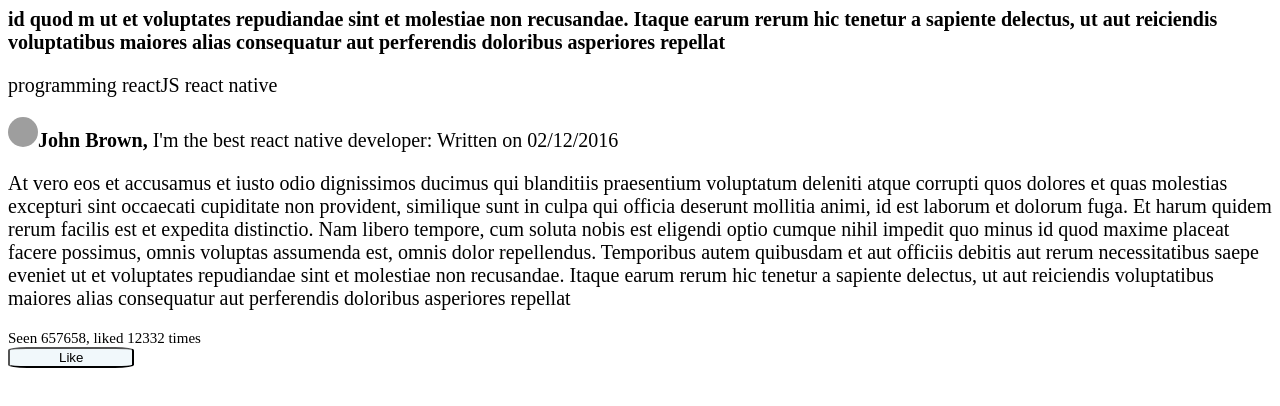
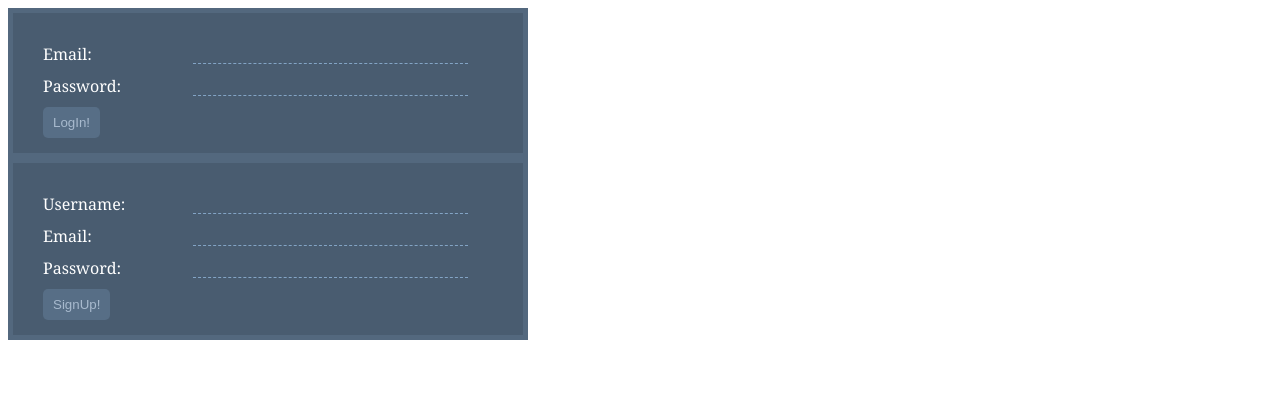
Before and after one commit to iteratehackerspace/ArmDev-, a React (Create React App) app: page / in a window 1280 px wide. Shown: the top 406 px of the page. Built offline with nearby package versions, Linux system fonts and the light colour scheme; grey boxes are pictures that could not be loaded; the HTML template or start-up script is replaced by a standard one.

Commit message:
login & signup boxes

```diff
--- a/src/App.js
+++ b/src/App.js
@@ -2,12 +2,15 @@ import React, { Component } from 'react';
 import NewBlogPost from './components/NewBlogPost.jsx';
 import AllBlogPosts from './components/AllBlogPosts.jsx';
 import FrontPage from './components/frontpage/FrontPage.jsx'
+import LogInBox from './components/logInBox.jsx';
+import SignUpBox from './components/signUpBox.jsx';
 
 class App extends Component {
   render() {
     return (
       <div>
-        <AllBlogPosts />
+        <LogInBox />
+        <SignUpBox />
       </div>
     );
   }
--- /dev/null
+++ b/src/components/logInBox.jsx
@@ -0,0 +1,21 @@
+import React, { Component } from 'react';
+import '../css/logInBox.css'
+
+
+class LogInBox extends Component {
+  render() {
+    return(
+      <div className="loginBox">
+        <label>
+          <span>Email: </span><input type="text" id="email"/>
+        </label>
+        <label>
+          <span>Password: </span><input type="password" name="pass"/>
+        </label>
+        <button>LogIn!</button>
+      </div>
+    )
+  }
+}
+
+export default LogInBox;
--- /dev/null
+++ b/src/components/signUpBox.jsx
@@ -0,0 +1,24 @@
+import React, { Component } from 'react';
+import '../css/signUpBox.css'
+
+
+class SignUpBox extends Component {
+  render() {
+    return(
+      <div className="signUpBox">
+        <label>
+          <span>Username: </span><input type="text" id="uname"/>
+        </label>
+        <label>
+          <span>Email: </span><input type="text" id="email"/>
+        </label>
+        <label>
+          <span>Password: </span><input type="password" name="pass"/>
+        </label>
+        <button>SignUp!</button>
+      </div>
+    )
+  }
+}
+
+export default SignUpBox;
--- /dev/null
+++ b/src/css/logInBox.css
@@ -0,0 +1,46 @@
+.loginBox{
+  width: 450px;
+  font-size: 16px;
+  background: #495C70;
+  padding: 30px 30px 15px 30px;
+  border: 5px solid #53687E;
+}
+.loginBox label
+{
+    font-family: Georgia, "Times New Roman", Times, serif;
+    font-size: 16px;
+    color: #fff;
+    display:block;
+    margin-bottom: 10px;
+}
+.loginBox label > span{
+    display: inline-block;
+    float: left;
+    width: 150px;
+}
+.loginBox input[type=text],
+.loginBox input[type=password]
+{
+    background: transparent;
+    border: none;
+    border-bottom: 1px dashed #83A4C5;
+    width: 275px;
+    outline: none;
+    padding: 0px 0px 0px 0px;
+    font-style: italic;
+}
+.loginBox input[type=text]:focus,
+.loginBox input[type=password]:focus
+{
+    border-bottom: 1px dashed #D9FFA9;
+}
+.loginBox button{
+    background: #576E86;
+    border: none;
+    padding: 8px 10px 8px 10px;
+    border-radius: 5px;
+    color: #A8BACE;
+}
+.loginBox button:hover{
+background: #394D61;
+}
--- /dev/null
+++ b/src/css/signUpBox.css
@@ -0,0 +1,46 @@
+.signUpBox{
+  width: 450px;
+  font-size: 16px;
+  background: #495C70;
+  padding: 30px 30px 15px 30px;
+  border: 5px solid #53687E;
+}
+.signUpBox label
+{
+    font-family: Georgia, "Times New Roman", Times, serif;
+    font-size: 16px;
+    color: #fff;
+    display:block;
+    margin-bottom: 10px;
+}
+.signUpBox label > span{
+    display: inline-block;
+    float: left;
+    width: 150px;
+}
+.signUpBox input[type=text],
+.signUpBox input[type=password]
+{
+    background: transparent;
+    border: none;
+    border-bottom: 1px dashed #83A4C5;
+    width: 275px;
+    outline: none;
+    padding: 0px 0px 0px 0px;
+    font-style: italic;
+}
+.signUpBox input[type=text]:focus,
+.signUpBox input[type=password]:focus
+{
+    border-bottom: 1px dashed #D9FFA9;
+}
+.signUpBox button{
+    background: #576E86;
+    border: none;
+    padding: 8px 10px 8px 10px;
+    border-radius: 5px;
+    color: #A8BACE;
+}
+.signUpBox button:hover{
+background: #394D61;
+}
```
